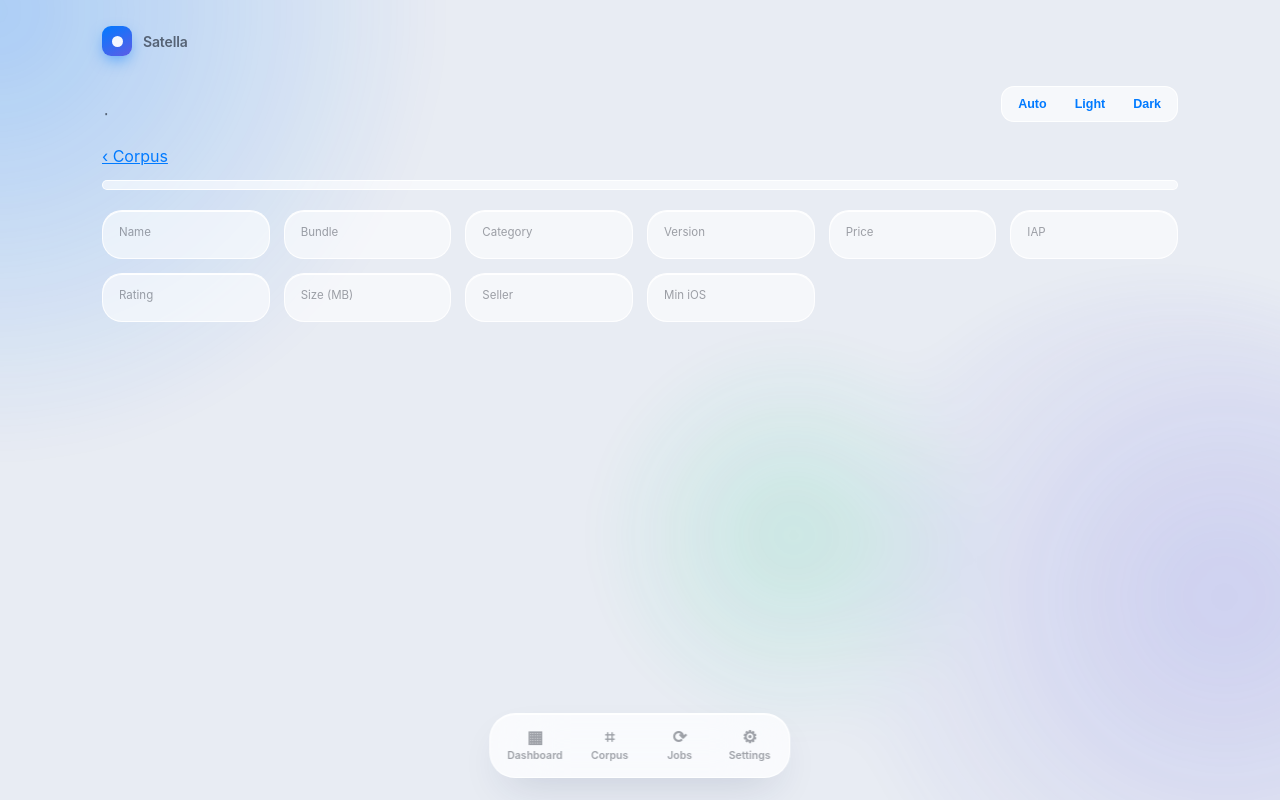
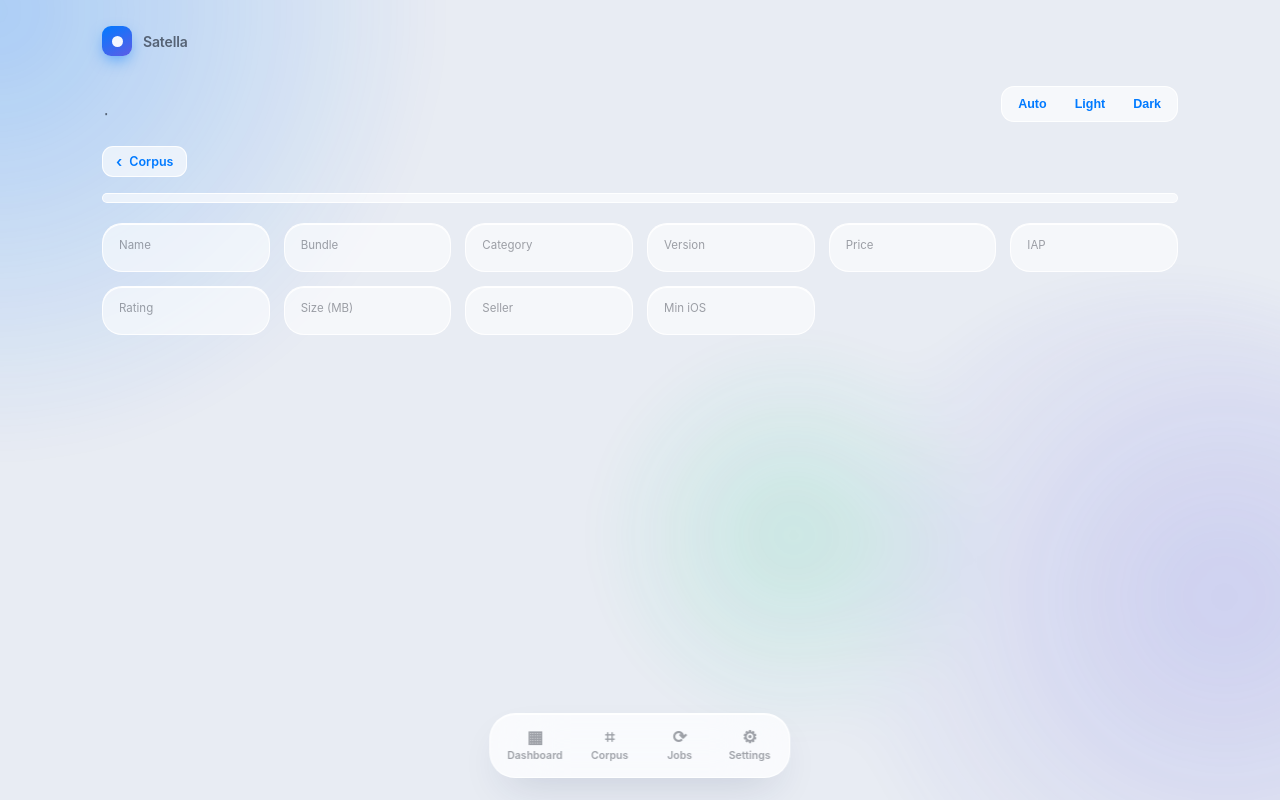
Before and after one commit to AmirhosseinKhanlari/Havva, a FastAPI app: template pipeline/web/templates/app_detail.html in a window 1280 px wide. Run offline with FastAPI, Linux system fonts and the light colour scheme; the template is opened without the code that fills it, so the values that code supplies are empty; some libraries are stand-ins or nearby versions.

Commit message:
web: restyle app-detail back link as a glass pill (matches page design)
Co-Authored-By: Claude Opus 4.8 <noreply@anthropic.com>

```diff
--- a/pipeline/web/templates/app_detail.html
+++ b/pipeline/web/templates/app_detail.html
@@ -4,7 +4,7 @@
 {% block subtitle %}<p class="subtitle mono">{{ app['bundle_id'] or '' }} · {{ app_id }}</p>{% endblock %}
 {% block content %}
 <div class="section">
-  <div style="margin-bottom:14px"><a href="/corpus">‹ Corpus</a></div>
+  <div style="margin-bottom:16px"><a href="/corpus" class="pill small" style="text-decoration:none"><span style="font-size:15px;line-height:1">‹</span> Corpus</a></div>
   <div class="tabbar">
     {% for t in tabs %}
     <button class="{% if t==tab %}on{% endif %}"
```
